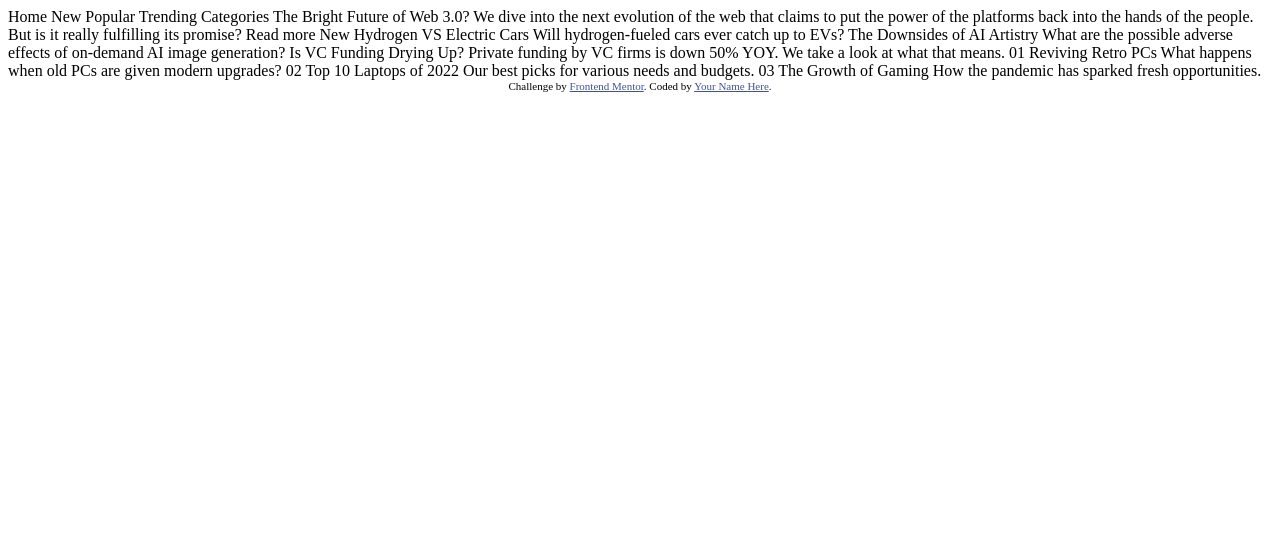
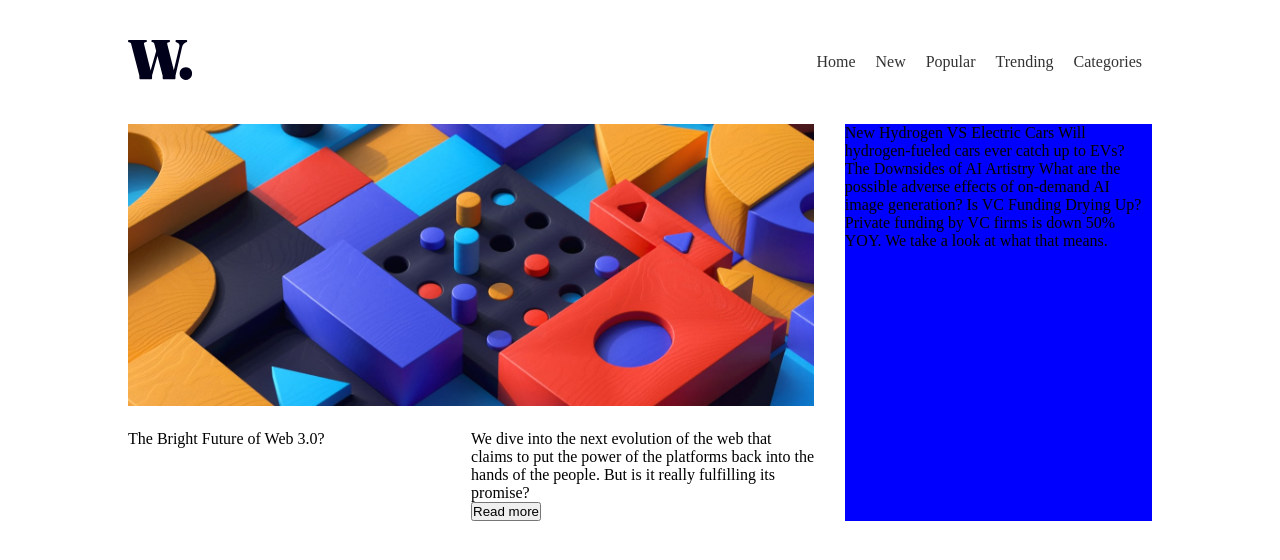
Before and after one commit to depinfo/mentor-chalenge-3, a plain HTML site: page index.html in a window 1280 px wide. Drawn offline with Linux system fonts and the light colour scheme.

Commit message:
prepare env

```diff
--- a/index.html
+++ b/index.html
@@ -1,34 +1,57 @@
 <!DOCTYPE html>
 <html lang="en">
+
 <head>
   <meta charset="UTF-8">
-  <meta name="viewport" content="width=device-width, initial-scale=1.0"> <!-- displays site properly based on user's device -->
+  <meta name="viewport" content="width=device-width, initial-scale=1.0">
+  <!-- displays site properly based on user's device -->
 
   <link rel="icon" type="image/png" sizes="32x32" href="./assets/images/favicon-32x32.png">
+  <link rel="stylesheet" href="style.css">
 
   <title>Frontend Mentor | News homepage</title>
 
   <!-- Feel free to remove these styles or customise in your own stylesheet 👍 -->
-  <style>
-    .attribution { font-size: 11px; text-align: center; }
-    .attribution a { color: hsl(228, 45%, 44%); }
-  </style>
+
 </head>
+
 <body>
 
-  Home
-  New
-  Popular
-  Trending
-  Categories
+  <div class="container">
+    <nav class="navbar">
+      <div class="navbar__logo">
+        <img src="./assets/images/logo.svg" alt="Frontend Mentor logo">
+      </div>
+      <ul class="navbar__menu">
+        <li class="navbar__item"><a href="#" class="navbar__link">Home</a></li>
+        <li class="navbar__item"><a href="#" class="navbar__link">New</a></li>
+        <li class="navbar__item"><a href="#" class="navbar__link">Popular</a></li>
+        <li class="navbar__item"><a href="#" class="navbar__link">Trending</a></li>
+        <li class="navbar__item"><a href="#" class="navbar__link">Categories</a></li>
+      </ul>
+    </nav>
 
+    <div class="main-content">
+      <div class="first_block">
+        <div class="main_content_image">
+          <img src="./assets/images/image-web-3-desktop.jpg" alt="main contnet image">
+        </div>
+        <div class="under_image">
+          <div class="bright_future_title">
             The Bright Future of Web 3.0?
-
-  We dive into the next evolution of the web that claims to put the power of the platforms back into the hands of the people.
+          </div>
+          <div class="bright_future_description">
+            We dive into the next evolution of the web that claims to put the power of the platforms back into the hands
+            of
+            the people.
             But is it really fulfilling its promise?
-
-  Read more
-
+            <div class="read_more_button">
+              <button>Read more</button>
+            </div>
+          </div>
+        </div>
+      </div>
+      <div class="second_block">
         New
 
         Hydrogen VS Electric Cars
@@ -39,8 +62,13 @@
 
         Is VC Funding Drying Up?
         Private funding by VC firms is down 50% YOY. We take a look at what that means.
+      </div>
 
-  01
+
+
+    </div>
+
+    <!-- 01
     Reviving Retro PCs
     What happens when old PCs are given modern upgrades?
 
@@ -50,11 +78,16 @@
 
     03
     The Growth of Gaming
-  How the pandemic has sparked fresh opportunities.
+    How the pandemic has sparked fresh opportunities. -->
+  </div>
 
+
+
+  <!--
   <div class="attribution">
     Challenge by <a href="https://www.frontendmentor.io?ref=challenge" target="_blank">Frontend Mentor</a>.
     Coded by <a href="#">Your Name Here</a>.
-  </div>
+  </div> -->
 </body>
+
 </html>
--- /dev/null
+++ b/style.css
@@ -0,0 +1,68 @@
+* {
+    margin: 0;
+    padding: 0;
+}
+
+.container {
+    width: 80% !important;
+    margin:40px auto !important;
+}
+
+.navbar{
+    display: flex;
+    justify-content: space-between;
+    align-items: center;
+}
+.navbar ul {
+    display: flex;
+    list-style:none;
+    list-style-type: none;
+}
+
+.navbar ul li{
+ padding: 10px;
+}
+
+.navbar ul li a{
+    text-decoration: none;
+    color: #333;
+}
+
+.main-content {
+    width: 100%;
+    margin-top: 40px;
+    display: flex;
+    justify-content: space-between;
+}
+
+.first_block  {
+    width: 67%;
+
+}
+
+.main_content_image img {
+    width: 100%;
+    height: 100%;
+    background-position: center;
+
+}
+
+.second_block {
+    width: 30%;
+    background-color: blue;
+}
+
+.bright_future_title {
+    width: 50%;
+}
+
+.bright_future_description {
+    width: 50%;
+}
+
+.under_image {
+    width: 100%;
+    display: flex;
+    justify-content: space-between;
+    margin-top: 20px;
+}
```
Lines whose indentation alone changed are shown as unchanged.
